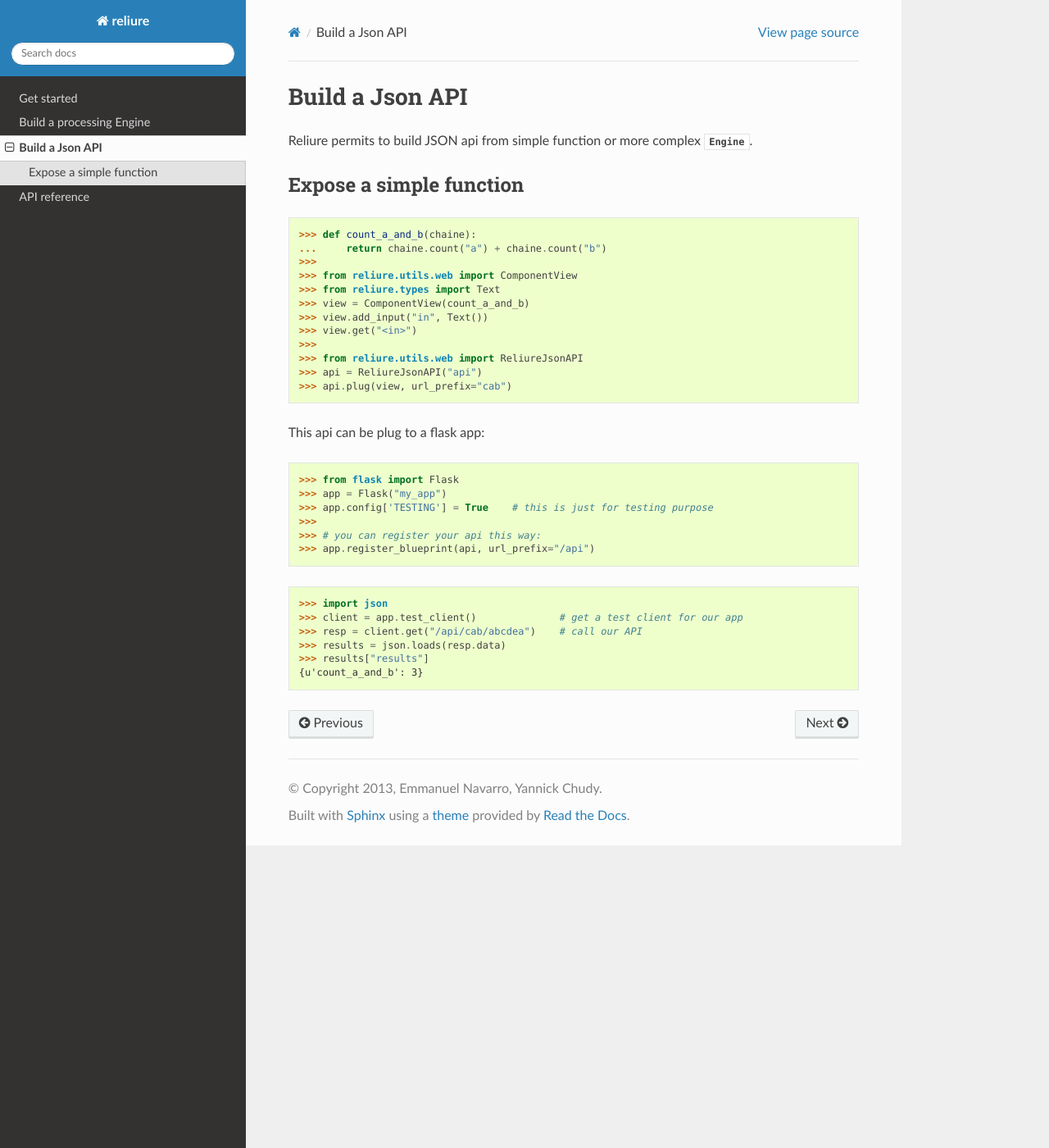
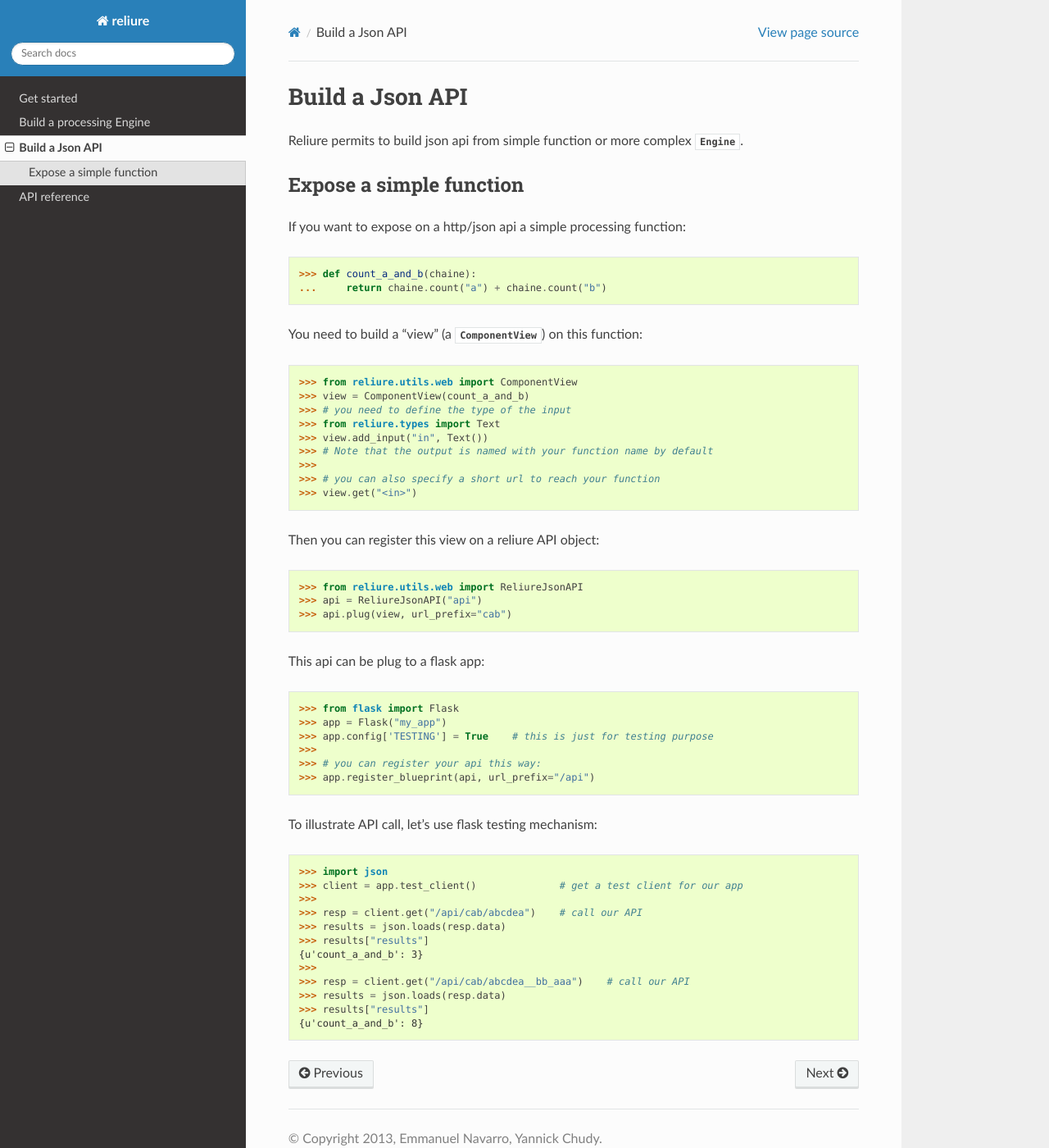
Before and after one commit to kodexlab/reliure, a Sphinx documentation site: the page built from docs/web.rst, in a window 1280 px wide and 1400 px high. Shown: the whole window at 82% size. Built offline with Sphinx 7.4.7 and the Read the Docs theme 2.0.0, drawn with Linux system fonts in a browser that asks for light colours; formulas are drawn with MathJax 3.

Commit message:
better doc

```diff
--- a/docs/web.rst
+++ b/docs/web.rst
@@ -3,21 +3,31 @@
 Build a Json API
 ================
 
-Reliure permits to build JSON api from simple function or more complex :class:`.Engine`.
+Reliure permits to build json api from simple function or more complex :class:`.Engine`.
 
 
 Expose a simple function
 ~~~~~~~~~~~~~~~~~~~~~~~~
 
+If you want to expose on a http/json api a simple processing function:
+
 >>> def count_a_and_b(chaine):
 ...     return chaine.count("a") + chaine.count("b")
+
+You need to build a "view" (a :class:`.ComponentView`) on this function:
+
+>>> from reliure.utils.web import ComponentView
+>>> view = ComponentView(count_a_and_b)
+>>> # you need to define the type of the input
+>>> from reliure.types import Text
+>>> view.add_input("in", Text())
+>>> # Note that the output is named with your function name by default
 >>>
->>> from reliure.utils.web import ComponentView
->>> from reliure.types import Text
->>> view = ComponentView(count_a_and_b)
->>> view.add_input("in", Text())
+>>> # you can also specify a short url to reach your function
 >>> view.get("<in>")
->>>
+
+Then you can register this view on a reliure API object:
+
 >>> from reliure.utils.web import ReliureJsonAPI
 >>> api = ReliureJsonAPI("api")
 >>> api.plug(view, url_prefix="cab")
@@ -31,9 +41,17 @@
 >>> # you can register your api this way:
 >>> app.register_blueprint(api, url_prefix="/api")
 
+To illustrate API call, let's use flask testing mechanism:
+
 >>> import json
 >>> client = app.test_client()              # get a test client for our app
+>>>
 >>> resp = client.get("/api/cab/abcdea")    # call our API
 >>> results = json.loads(resp.data)
 >>> results["results"]
 {u'count_a_and_b': 3}
+>>>
+>>> resp = client.get("/api/cab/abcdea__bb_aaa")    # call our API
+>>> results = json.loads(resp.data)
+>>> results["results"]
+{u'count_a_and_b': 8}
```
